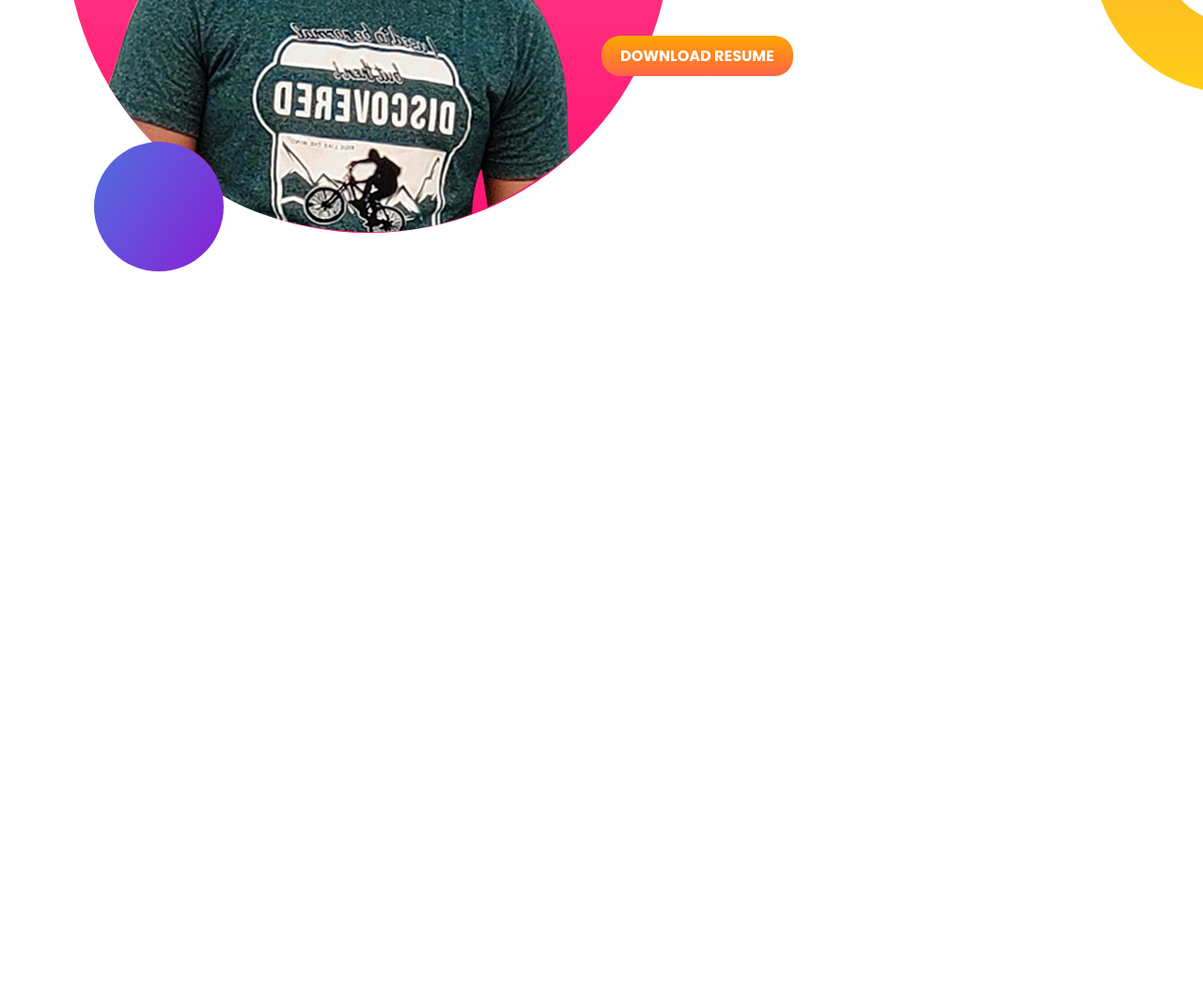
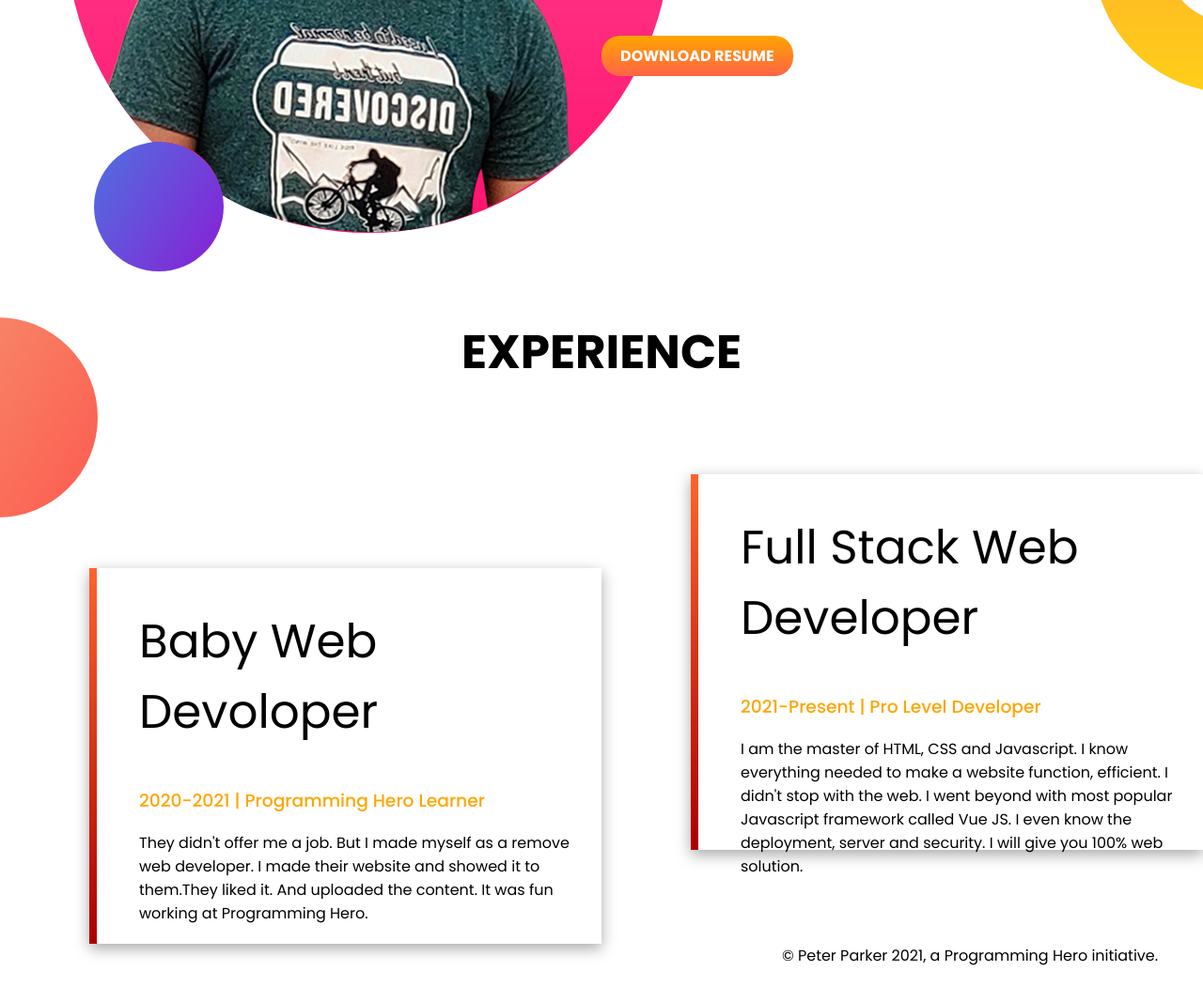
Before and after one commit to Anik-Majumder/dev-portfolio, a plain HTML site: page index.html in a window 1280 px wide. Shown: the part 971-2038 px from the top of the page at 94% size. Before the commit the page ends 1268 px from the top, so only its background shows below. Drawn offline with Linux system fonts and the light colour scheme.

Commit message:
3rd part

```diff
--- a/css/style.css
+++ b/css/style.css
@@ -62,3 +62,45 @@ h1{
     background-repeat: no-repeat;
     background-position: right;
 }
+.baby-dev{
+    margin-top: 150px;
+    width: 800px;
+    height: 400px;
+    margin-left: 95px;
+    border-left: 8px solid;
+    border-image:linear-gradient(rgb(255, 100, 44),  rgb(170, 0, 0));
+    border-image-slice: 1;
+    box-shadow: rgba(0, 0, 0, 0.35) 0px 5px 15px;
+}
+.baby-dev h3{
+    color: orange;
+    padding-left: 45px;
+    font-weight: 500;
+}
+.baby-dev h1{
+    padding-left: 45px;
+    font-weight: 400;
+}
+.baby-dev p{
+    padding-left: 45px;
+    padding-right: 20px;
+}
+.ex-head{
+    text-align: center;
+}
+.full-dev{
+    margin-top: 50px;
+}
+.Experience{
+    display: block;
+    background-image: url(../images/exp-bg.png);
+    background-repeat: no-repeat;
+}
+.third{
+    display: flex;
+}
+.copyright{
+    margin-left: 65%;
+    margin-top: 0;
+    margin-bottom: 100px;
+}
--- a/index.html
+++ b/index.html
@@ -15,16 +15,12 @@
 </head>
 
 <body>
-    <section id="first">
+    <section id="first" class="section-flex">
         <div class="text">
             <h1>Welcome To</h1>
             <h1><span class="name">Anik Majumder's</span> World !</h1>
             <h3>Building Climber and Train Stopper</h3>
-            <p>You might saw me jumping, climbing buildings, and stopping trains. But nobody pays me a dime for that
-                work.
-                That's why I am learning and mastering web development. I will not stop until I become the Web
-                Development
-                Hero.</p>
+            <p>You might saw me jumping, climbing buildings, and stopping trains. But nobody pays me a dime for that work.That's why I am learning and mastering web development. I will not stop until I become the Web Development Hero.</p>
             <a class="link-button" target="_blank" href="https://www.facebook.com/profile.php?id=100007746913816">HIRE
                 ME</a>
         </div>
@@ -33,7 +29,7 @@
         </div>
     </section>
 
-    <section class="dream-big">
+    <section class="dream-big section-flex">
         <div class="image2">
             <img src="images/anik2.png" alt="">
         </div>
@@ -41,12 +37,28 @@
         <div class="text2">
             <h1>Dream Big</h1>
             <h3>Become a web devoloper</h3>
-            <p>I already learned the basic HTML and CSS. I can build any simple website. I can even teach my grandma
-                howto make simple website. My goal is to build 3 websites and learn advanced topics.</p>
+            <p>I already learned the basic HTML and CSS. I can build any simple website. I can even teach my grandma howto make simple website. My goal is to build 3 websites and learn advanced topics.</p>
             <a class="link-button " target="_blank"
                 href="https://www.facebook.com/profile.php?id=100007746913816">DOWNLOAD RESUME</a>
         </div>
     </section>
+
+    <section class="Experience">
+        <h1 class="ex-head">EXPERIENCE</h1>
+        <div class="third">
+            <div class="baby-dev">
+                <h1>Baby Web Devoloper</h1>
+                <h3>2020-2021 | Programming Hero Learner</h3>
+                <p>They didn't offer me a job. But I made myself as a remove web developer. I made their website and showed it to them.They liked it. And uploaded the content. It was fun working at Programming Hero.</p>
+            </div>
+            <div class="baby-dev full-dev">
+                <h1>Full Stack Web Developer</h1>
+                <h3>2021-Present | Pro Level Developer</h3>
+                <p>I am the master of HTML, CSS and Javascript. I know everything needed to make a website function, efficient. I didn't stop with the web. I went beyond with most popular Javascript framework called Vue JS. I even know the deployment, server and security. I will give you 100% web solution.</p>
+            </div>
+        </div>
+        <p class="copyright">© Peter Parker 2021, a Programming Hero initiative.</p>
+    </section>
 </body>
 
 </html>
```
